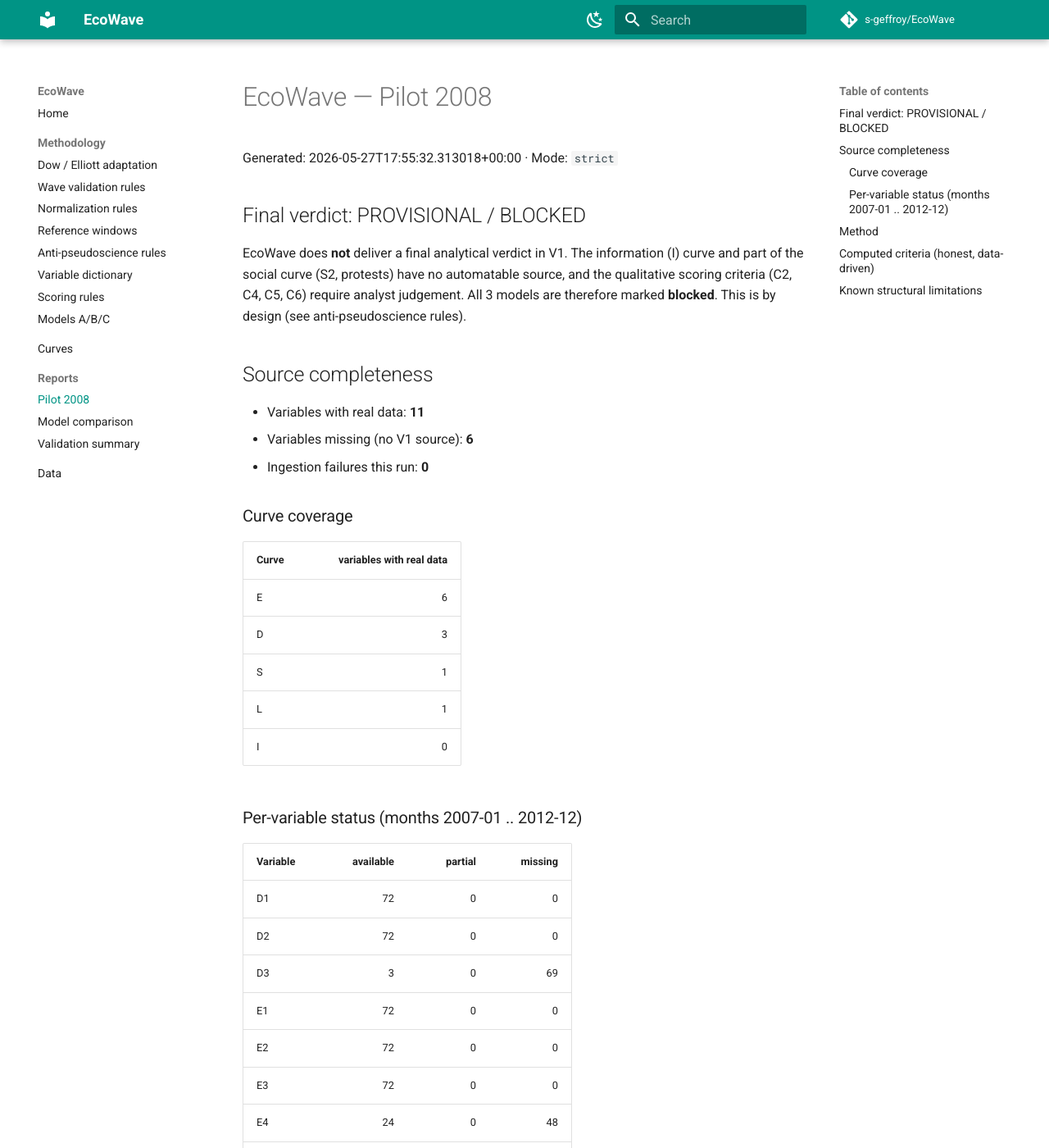
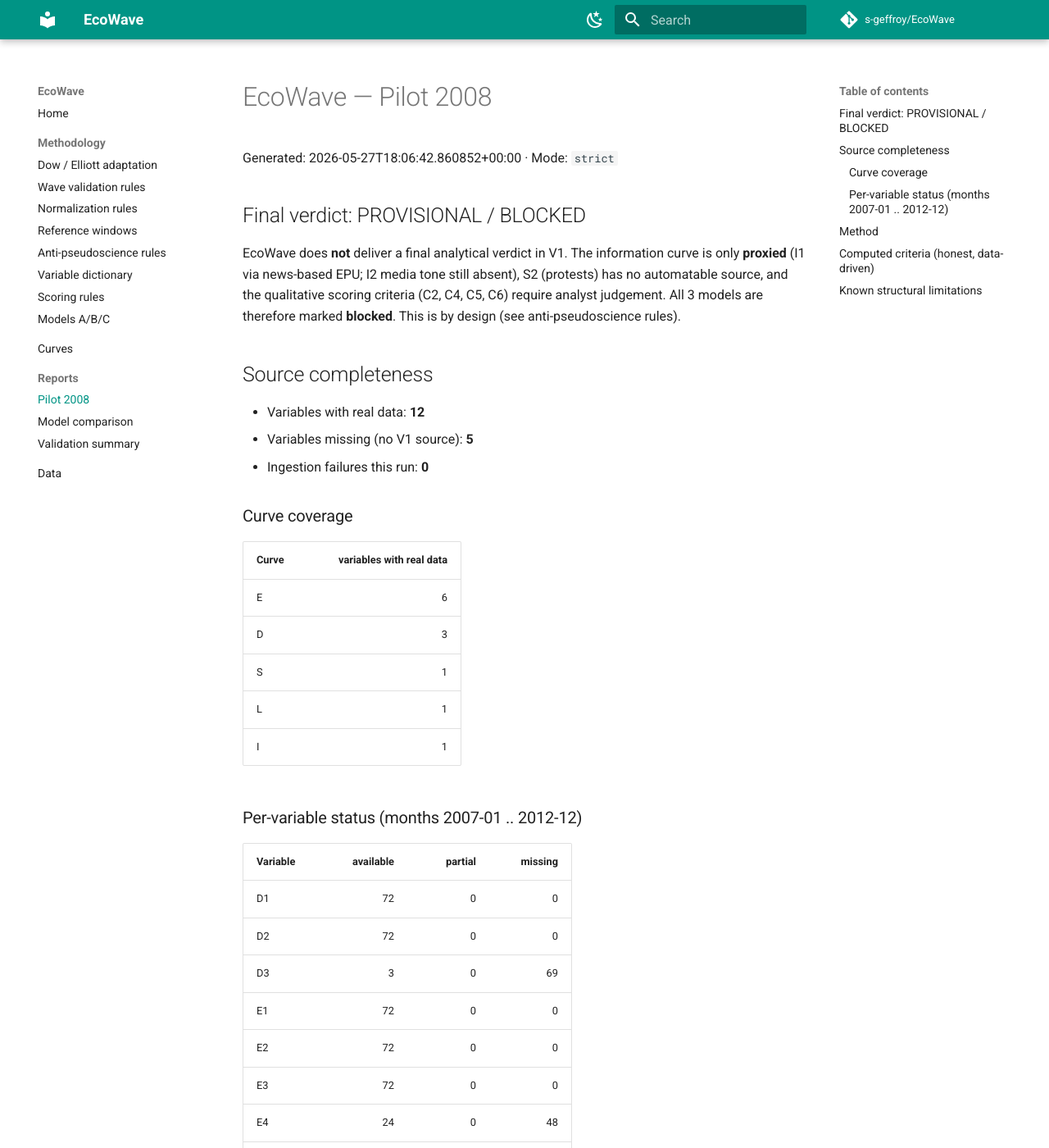
Before and after one commit to s-geffroy/EcoWave, an MkDocs documentation site: the page built from docs/reports/report_2008_pilot.md, in a window 1280 px wide and 1400 px high. Shown: the whole window at 82% size. Built offline with MkDocs 1.6.1 and Material for MkDocs 9.7.7, drawn with Linux system fonts in a browser that asks for light colours; comment, search, counter and statistics services are not loaded.

Commit message:
feat: proxy the information (I) curve with news-based EPU (no GDELT)
- I1 = Economic Policy Uncertainty (Baker-Bloom-Davis), US (USEPUINDXM) + Europe
  (EUEPUINDXM): a newspaper-article-count proxy for crisis media volume, confidence C.
- All five curves (E/D/S/L/I) now carry data; C1 reaches 5 confirming curves.
- I2 (media tone) remains missing pending sentiment data.
- Update report/index/figures wording and pipeline end message; refresh docs + CHANGELOG.

Co-Authored-By: Claude Opus 4.7 (1M context) <noreply@anthropic.com>

```diff
--- a/docs/reports/report_2008_pilot.md
+++ b/docs/reports/report_2008_pilot.md
@@ -1,19 +1,19 @@
 # EcoWave — Pilot 2008
 
-Generated: 2026-05-27T17:55:32.313018+00:00  ·  Mode: `strict`
+Generated: 2026-05-27T18:06:42.860852+00:00  ·  Mode: `strict`
 
 ## Final verdict: PROVISIONAL / BLOCKED
 
-EcoWave does **not** deliver a final analytical verdict in V1. The information (I)
-curve and part of the social curve (S2, protests) have no automatable source, and
-the qualitative scoring criteria (C2, C4, C5, C6) require analyst judgement. All
-3 models are therefore marked **blocked**. This is by design
-(see anti-pseudoscience rules).
+EcoWave does **not** deliver a final analytical verdict in V1. The information curve
+is only **proxied** (I1 via news-based EPU; I2 media tone still absent), S2 (protests)
+has no automatable source, and the qualitative scoring criteria (C2, C4, C5, C6)
+require analyst judgement. All 3 models are therefore marked
+**blocked**. This is by design (see anti-pseudoscience rules).
 
 ## Source completeness
 
-- Variables with real data: **11**
-- Variables missing (no V1 source): **6**
+- Variables with real data: **12**
+- Variables missing (no V1 source): **5**
 - Ingestion failures this run: **0**
 
 ### Curve coverage
@@ -23,7 +23,7 @@ the qualitative scoring criteria (C2, C4, C5, C6) require analyst judgement. All
 | D | 3 |
 | S | 1 |
 | L | 1 |
-| I | 0 |
+| I | 1 |
 
 ### Per-variable status (months 2007-01 .. 2012-12)
 | Variable | available | partial | missing |
@@ -37,7 +37,7 @@ the qualitative scoring criteria (C2, C4, C5, C6) require analyst judgement. All
 | E4 | 24 | 0 | 48 |
 | E5 | 72 | 0 | 0 |
 | E6 | 72 | 0 | 0 |
-| I1 | 0 | 0 | 72 |
+| I1 | 72 | 0 | 0 |
 | I2 | 0 | 0 | 72 |
 | L1 | 72 | 0 | 0 |
 | L2 | 0 | 0 | 72 |
```
Also changed, not shown: CHANGELOG.md (+5 -0 lines), docs/figures.md (+3 -2 lines), docs/index.md (+5 -4 lines), docs/reports/model_comparison.md (+7 -7 lines), docs/reports/validation_summary.md (+1 -1 lines), sources_manifest.json (+16 -2 lines), docs/figures/curve_stress.png, docs/figures/model_windows.png, 2 other files.
